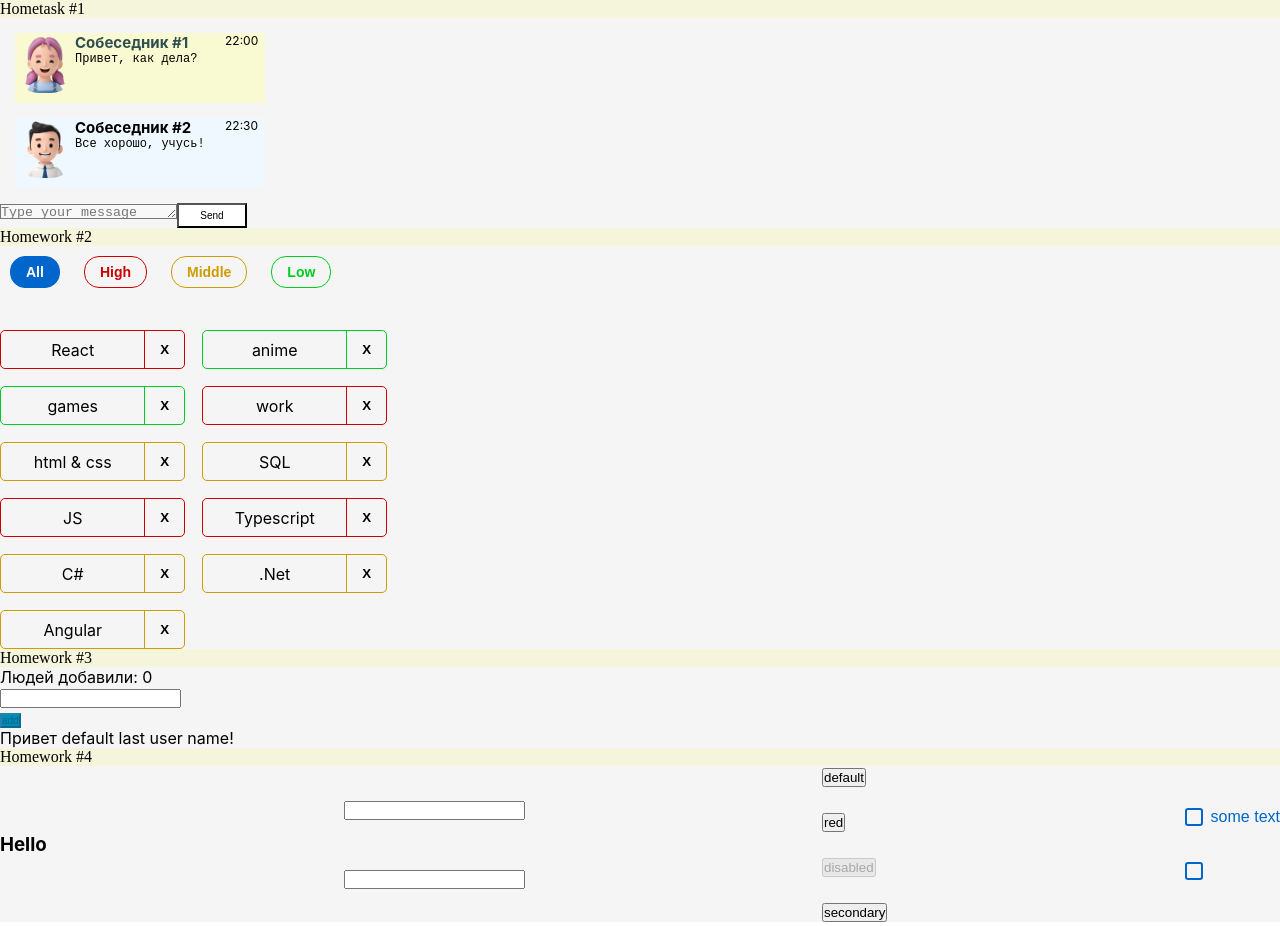
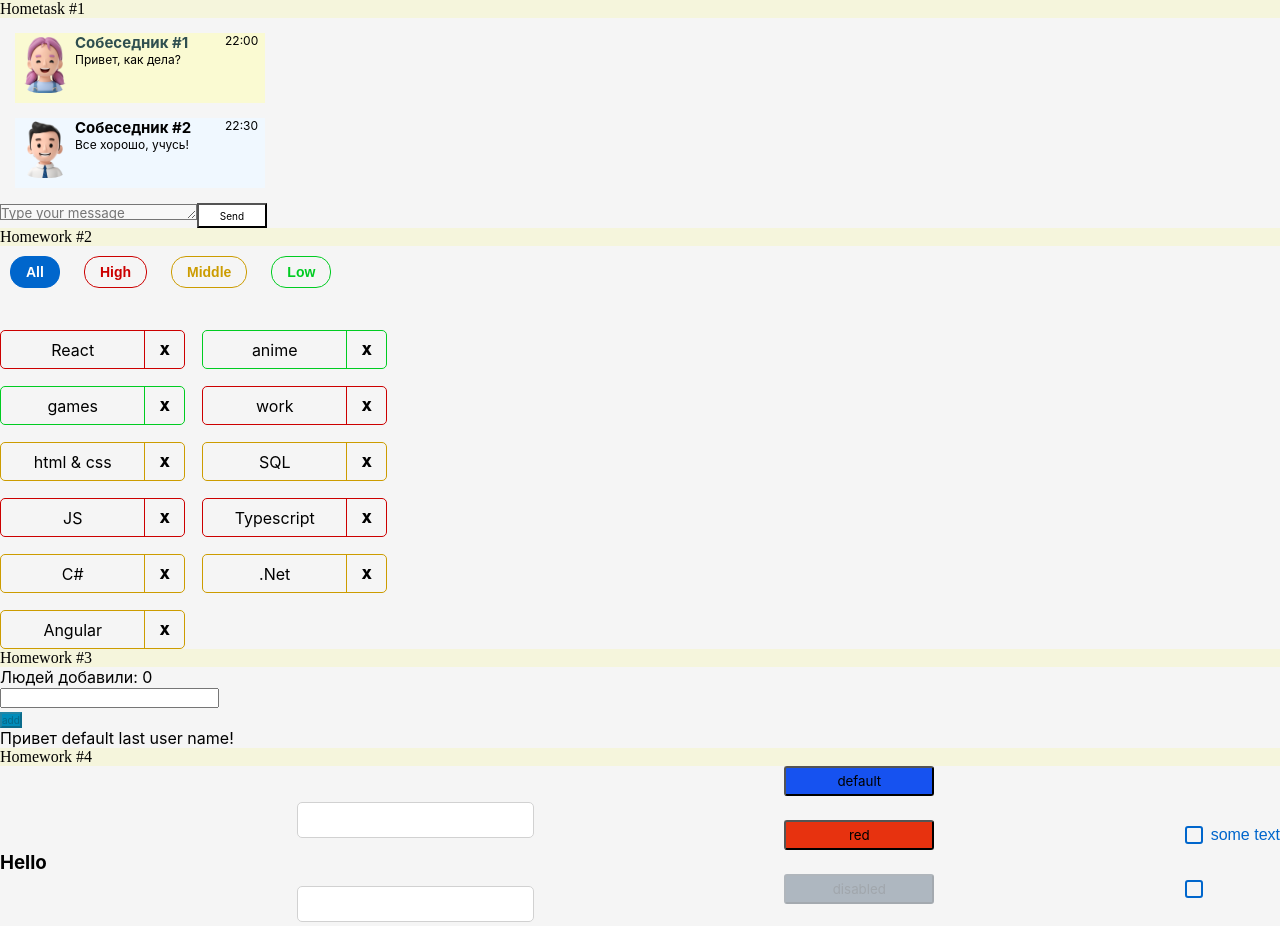
Before and after one commit to tolkunio/hw1, a React (Create React App) app: page / in a window 1280 px wide. Shown: the top 926 px of the page. Built offline with nearby package versions, Linux system fonts and the light colour scheme.

Commit message:
-added finally styles for hw4

```diff
--- a/src/index.css
+++ b/src/index.css
@@ -13,6 +13,9 @@ body {
     -moz-osx-font-smoothing: grayscale;
     box-sizing: border-box;
 }
+button, textarea, input, pre {
+    font-family: inherit;
+}
 
 code {
     font-family: source-code-pro, Menlo, Monaco, Consolas, 'Courier New',
--- a/src/s2-homeworks/hw04/common/c1-SuperInputText/SuperInputText.module.css
+++ b/src/s2-homeworks/hw04/common/c1-SuperInputText/SuperInputText.module.css
@@ -1,20 +1,35 @@
 .input:focus {
+    outline: none;
 }
 
 .input {
+    width: 100%;
+    line-height: 1.25;
+    font-weight: 500;
+    padding: 0.5em 0.75em;
+    min-height: 2.25rem;
+    border: 1px solid #D1D1D1;
+    border-radius: 5px;
+
 }
 
 .inputWrapper {
+    display: flex;
+    flex-direction: column-reverse;
 }
 
 .superInput {
 }
 
 .errorInput {
+    border: 1px solid #CC1439;
 }
 
 .errorInput:focus {
 }
 
 .error {
+    font-size: 0.625rem;
+    line-height: 1.2;
+    color: #CC1439;
 }
--- a/src/s2-homeworks/hw04/common/c1-SuperInputText/SuperInputText.tsx
+++ b/src/s2-homeworks/hw04/common/c1-SuperInputText/SuperInputText.tsx
@@ -49,7 +49,7 @@ const SuperInputText: React.FC<SuperInputTextPropsType> = (
     }
 
     const finalSpanClassName = s.error
-        + (spanClassName ? ' ' + spanClassName : '')
+        + (spanClassName ? ' ' + spanClassName : '');
     const finalInputClassName = s.input
         + (error ? ' ' + s.errorInput : ' ' + s.superInput)
         + (className ? ' ' + s.className : '') // задача на смешивание классов
--- a/src/s2-homeworks/hw04/common/c2-SuperButton/SuperButton.module.css
+++ b/src/s2-homeworks/hw04/common/c2-SuperButton/SuperButton.module.css
@@ -1,36 +1,55 @@
 .button {
+    height: 30px;
+    width: 150px;
+    background-color: #1652F0;
+    border-radius: 3px;
 }
 
 .disabled {
+    opacity: .5;
+    background-color: #697A8B;
 }
 
 .secondary {
+    background-color: #fff;
+    color: #0066CC;
+    border: 1px solid #0268CD;
 }
 
+
 .default {
+
 }
 
 .red {
+    background-color: #E7320F;
 }
 
 .default:hover {
+    background-color: #0080FF;
 }
 
 .red:hover {
+    background-color: #FC244E;
 }
 
 .secondary:hover {
+    background-color: #E6EEF5;
 }
 
 
 .default:active {
+    background-color: #0159B1;
 }
 
 .secondary:active {
+    background-color: #C7E4FF;
 }
 
 .red:active {
+    background-color: #B50F30;
 }
 
 .button:disabled {
+    cursor: not-allowed;
 }
--- a/src/s2-homeworks/hw04/common/c2-SuperButton/SuperButton.tsx
+++ b/src/s2-homeworks/hw04/common/c2-SuperButton/SuperButton.tsx
@@ -17,13 +17,15 @@ const SuperButton: React.FC<SuperButtonPropsType> = (
         ...restProps // все остальные пропсы попадут в объект restProps, там же будет children
     }
 ) => {
-    const finalClassName = s.button
-        // + (disabled
-        //         ? ...
-        //         : xType === 'red'
-        //             ? ...
-        + (className ? ' ' + className : '') // задачка на смешивание классов
-
+    // const finalClassName = s.button
+    //     + (disabled ? s.disabled : xType === 'red' ? s.red : xType === 'secondary' ? s.secondary : s.default
+    //         + (className ? ' ' + className : ''))
+    const finalClassName = `${s.button}${className ? '' + className : ''}
+                            ${disabled ? s.disabled : xType === `red`? s.red
+                                                    : xType==='secondary'? s.secondary
+                                                    : s.default}`;
+    const finalClassName1=s.default;
+    // задачка на смешивание классов
     return (
         <button
             disabled={disabled}
--- a/src/s2-homeworks/hw04/common/c3-SuperCheckbox/SuperCheckbox.tsx
+++ b/src/s2-homeworks/hw04/common/c3-SuperCheckbox/SuperCheckbox.tsx
@@ -27,7 +27,12 @@ const SuperCheckbox: React.FC<SuperCheckboxPropsType> = (
     }
 ) => {
     const onChangeCallback = (e: ChangeEvent<HTMLInputElement>) => {
-        // задачка на написание онченджа
+        if(onChangeChecked){
+            onChangeChecked(e.currentTarget.checked);
+        }
+        if(onChange){
+            return onChange;
+        }
 
     }
 
```
